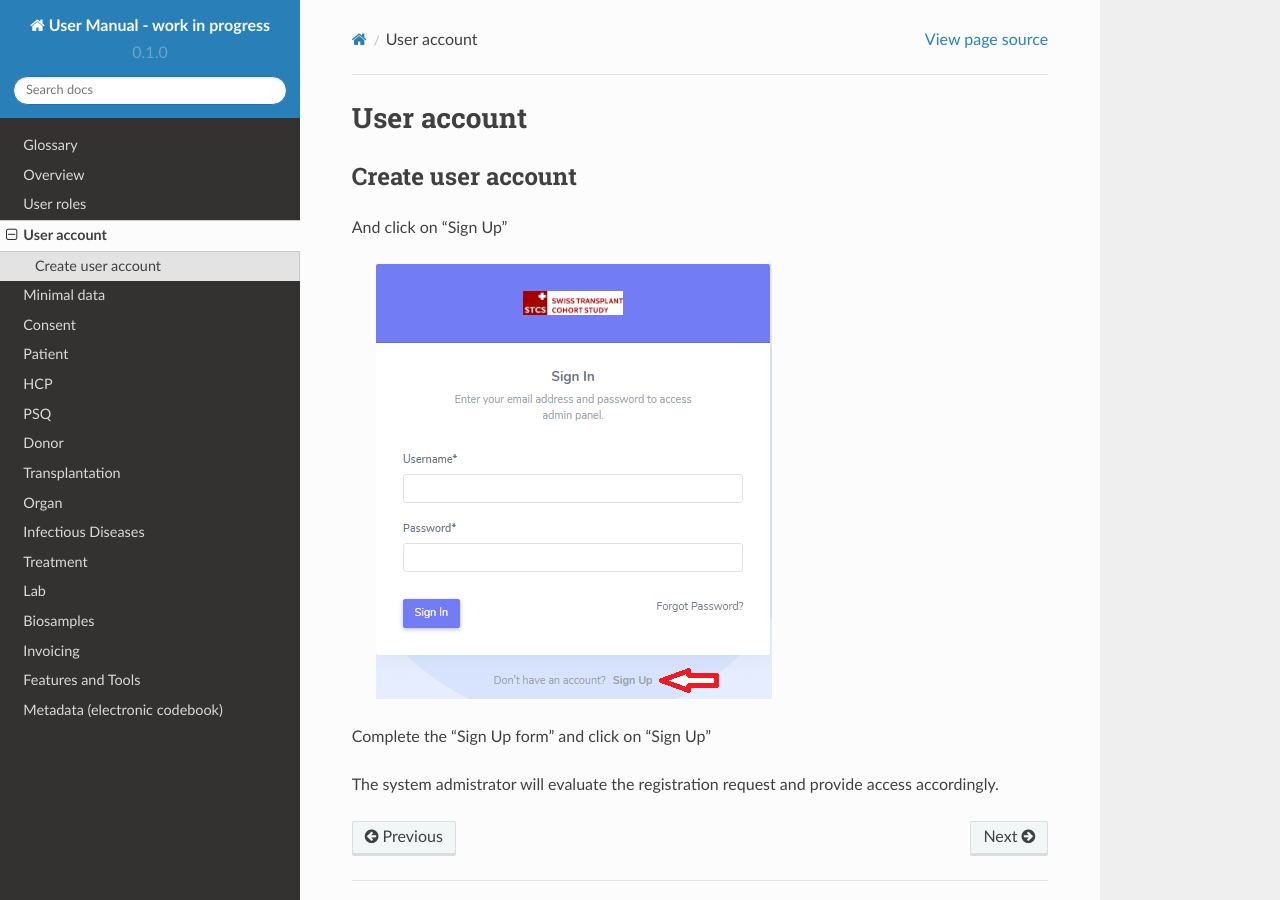
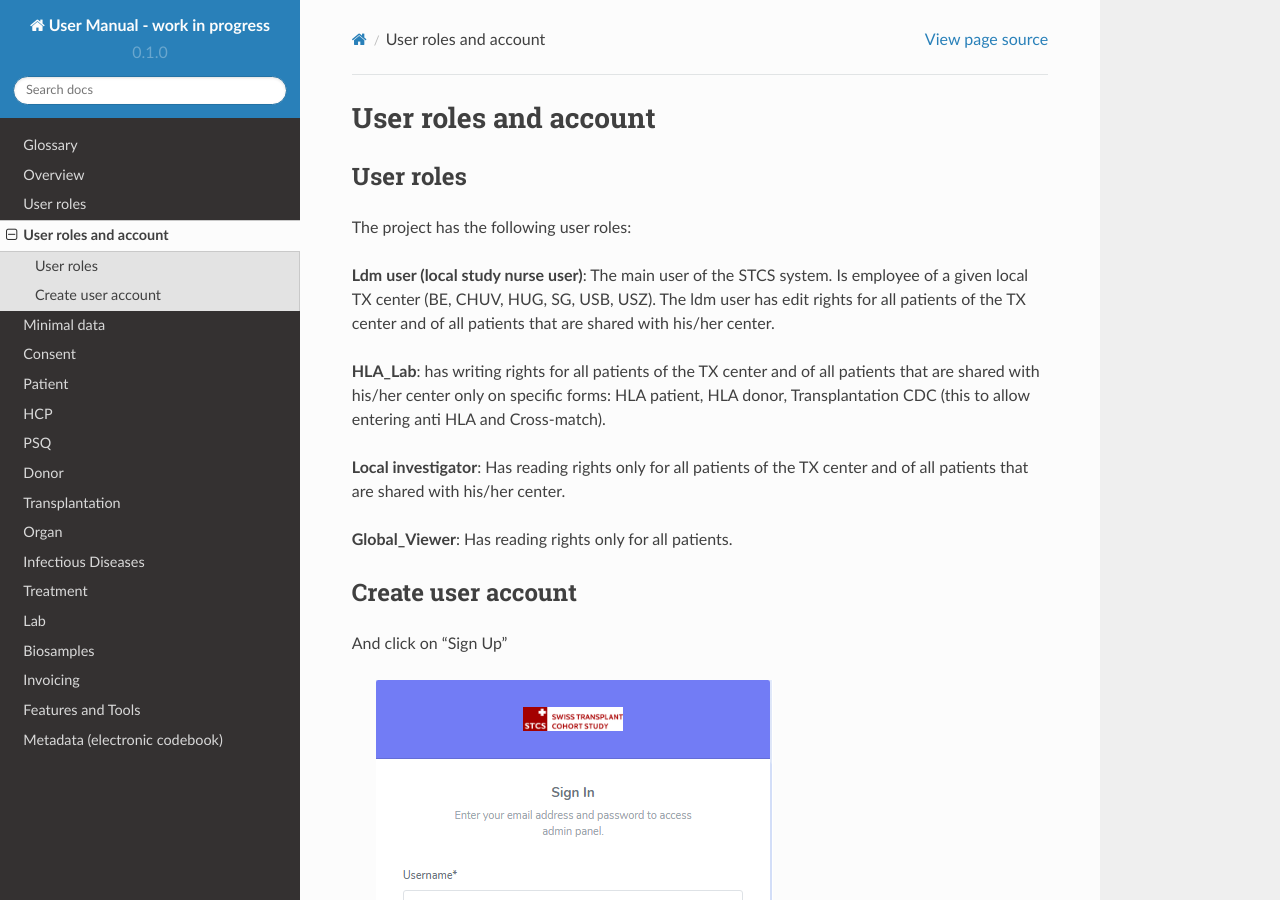
Before and after one commit to swiss-transplant-cohort-study/3LC-user-manual, a Sphinx documentation site: the page built from docs/source/signup.rst, in a window 1280 px wide and 900 px high. Built offline with Sphinx 7.4.7 and the Read the Docs theme 2.0.0, drawn with Linux system fonts in a browser that asks for light colours.

Commit message:
Update signup.rst

```diff
--- a/docs/source/signup.rst
+++ b/docs/source/signup.rst
@@ -1,5 +1,19 @@
-User account
-************
+User roles and account
+**********************
+
+User roles
+===========
+
+The project has the following user roles:
+
+**Ldm user (local study nurse user)**: The main user of the STCS system. Is employee of a given local TX center (BE, CHUV, HUG, SG, USB, USZ). The ldm user has edit rights for all patients of the TX center and of all patients that are shared with his/her center.
+
+**HLA_Lab**: has writing rights for all patients of the TX center and of all patients that are shared with his/her center only on specific forms: HLA patient, HLA donor, Transplantation CDC (this to allow entering anti HLA and Cross-match).
+
+**Local investigator**:  Has reading rights only for all patients of the TX center and of all patients that are shared with his/her center.
+
+**Global_Viewer**: Has reading rights only for all patients.
+
 
 Create user account
 ====================
```
